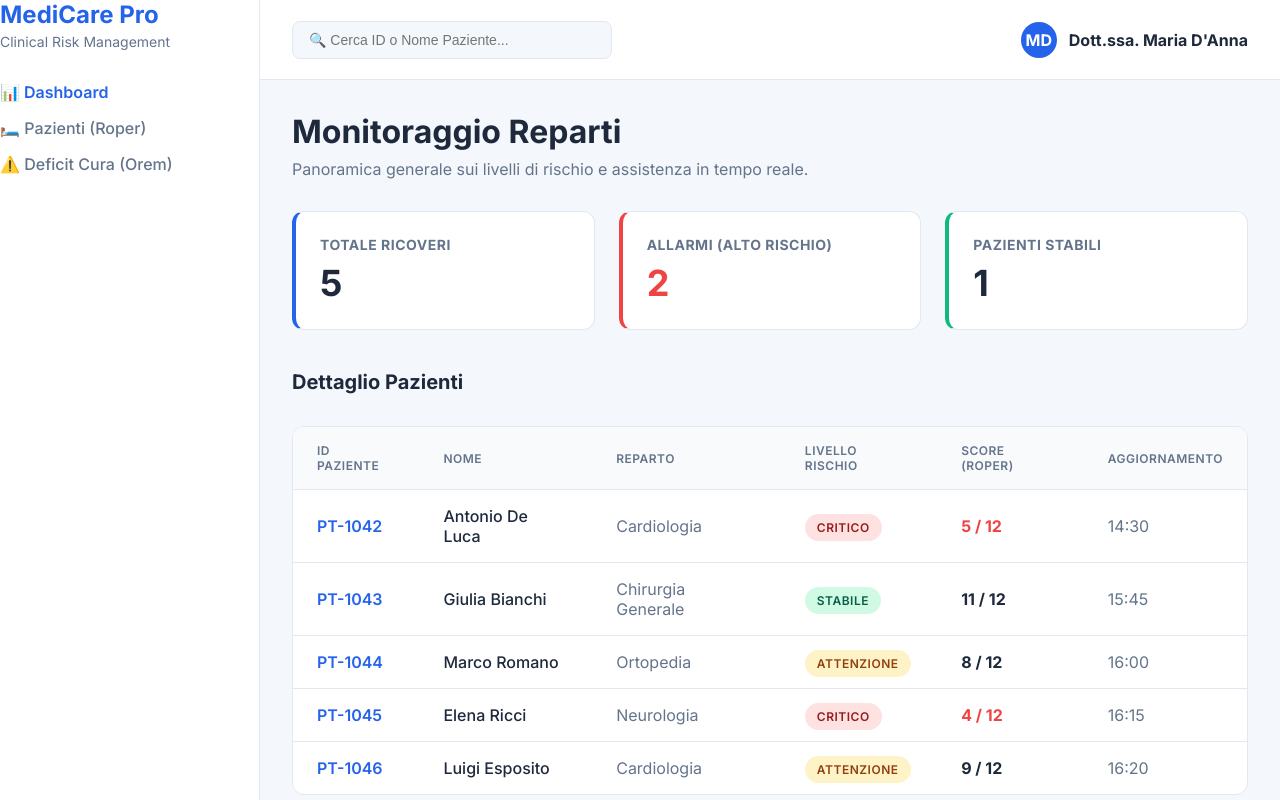
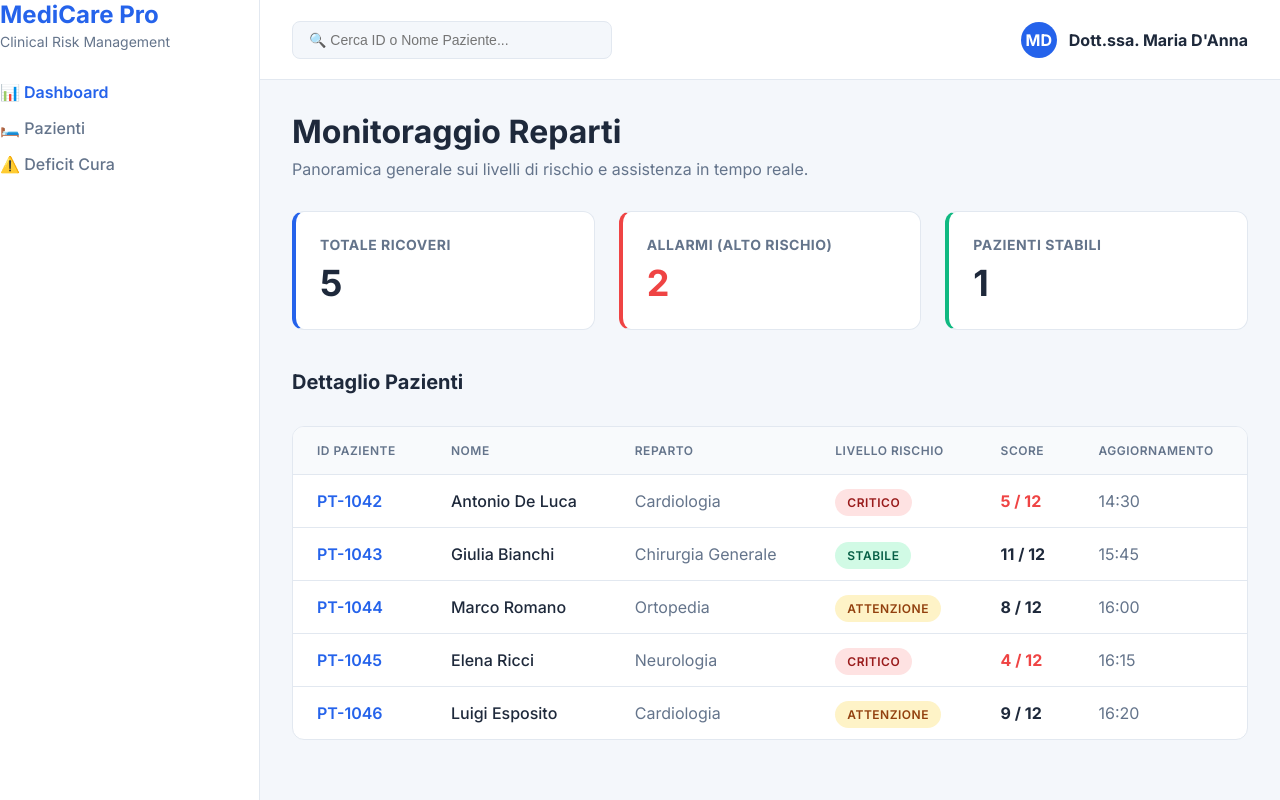
Before and after one commit to GennaroBuonomo/medicare-dashboard, a React (Vite) app: page / in a window 1280 px wide. Built offline with nearby package versions, Linux system fonts and the light colour scheme.

Commit message:
Update table and sidebar labels: simplify 'Score (Roper)' to 'Score' and remove suffixes from sidebar items

```diff
--- a/src/components/PatientsTable.jsx
+++ b/src/components/PatientsTable.jsx
@@ -13,7 +13,7 @@ export default function PatientsTable({ patients }) {
               <th>Nome</th>
               <th>Reparto</th>
               <th>Livello Rischio</th>
-              <th>Score (Roper)</th>
+              <th>Score</th>
               <th>Aggiornamento</th>
             </tr>
           </thead>
--- a/src/components/Sidebar.jsx
+++ b/src/components/Sidebar.jsx
@@ -10,8 +10,8 @@ export default function Sidebar() {
 
       <nav className="sidebar-nav">
         <p className="nav-item active">📊 Dashboard</p>
-        <p className="nav-item">🛏️ Pazienti (Roper)</p>
-        <p className="nav-item">⚠️ Deficit Cura (Orem)</p>
+        <p className="nav-item">🛏️ Pazienti </p>
+        <p className="nav-item">⚠️ Deficit Cura</p>
       </nav>
     </aside>
   );
```
